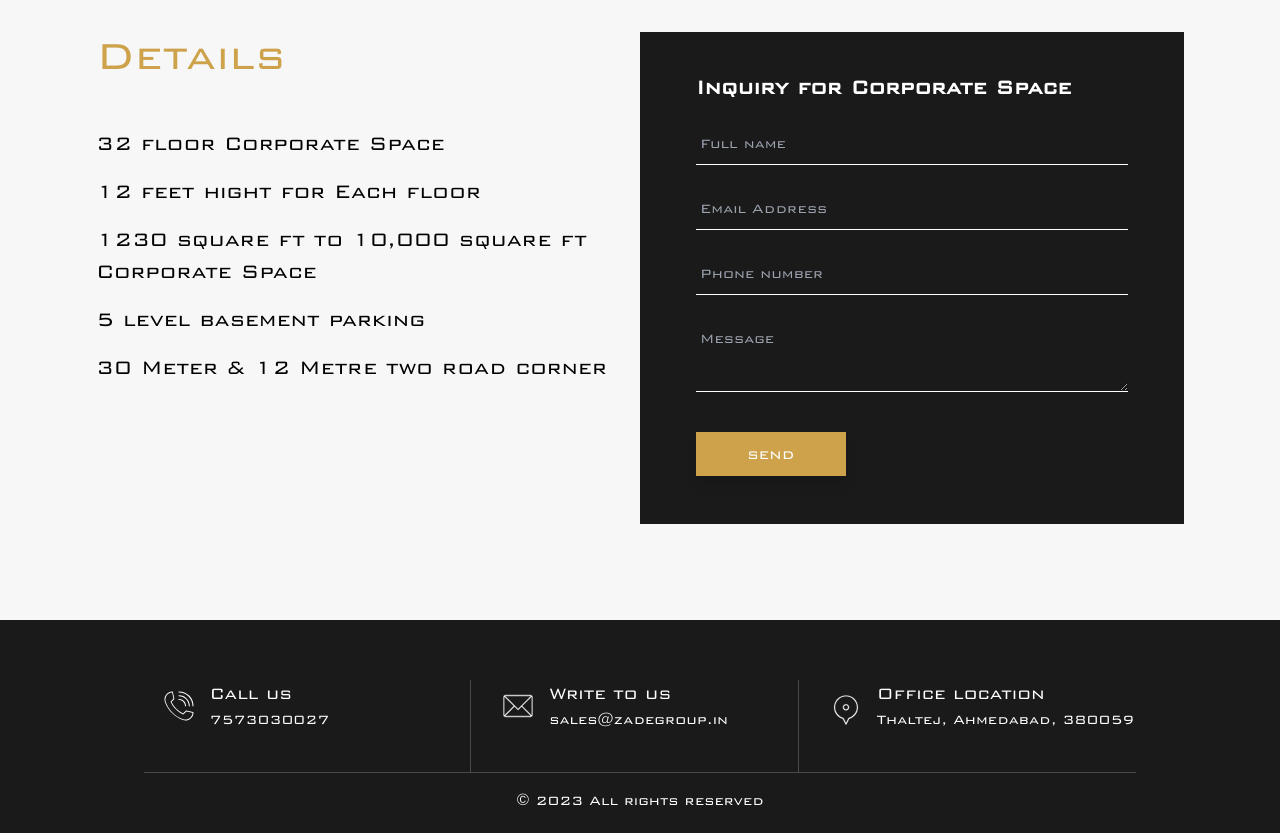
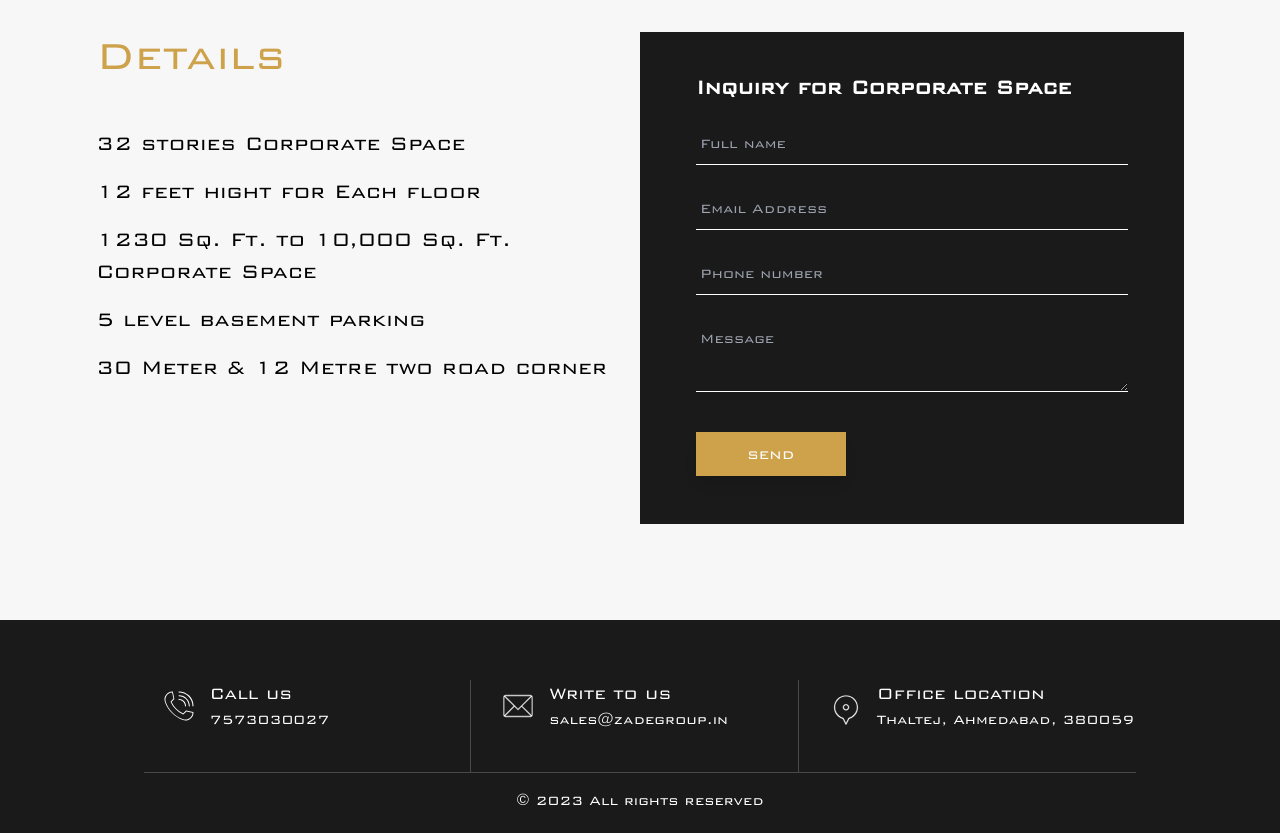
Before and after one commit to vishal-a-savaliya/zade-group, a React (Create React App) app: page /corporate-Space in a window 1280 px wide. Shown: the part 840-1673 px from the top of the page. Built offline with nearby package versions, Linux system fonts and the light colour scheme.

Commit message:
details changes

```diff
--- a/src/views/Home.js
+++ b/src/views/Home.js
@@ -31,9 +31,10 @@ function Home() {
                 {/* <Navbar /> */}
                 <div className="h-full flex flex-col pt-20 items-center text-center text-white">
                     <img src={logo} alt='ZADE GROUP LOGO' className='w-[250px] h-auto' />
-                    <h1 className="text-6xl font-bold text-secondary py-6 mb-2">
+                    <h1 className="text-6xl font-bold text-secondary py-6 mb-4">
                         ZADE GROUP
                     </h1>
+                    <h1 className='mx-10 pb-10 text-4xl text-center font-bold text-secondary'>Presenting Soon</h1>
                     {/* <button className="px-6 py-3 bg-primary font-semibold uppercase tracking-wide">
             Get Started
           </button> */}
--- a/src/views/Z2.js
+++ b/src/views/Z2.js
@@ -178,9 +178,9 @@ function Z2() {
                         <h1 className='text-5xl text-primary'>Details</h1>
 
                         <div className='pt-5 pl-3 md:pl-0 md:pt-10 md:pr-8'>
-                            <li className='li'>32 floor Corporate Space</li>
+                            <li className='li'>32 stories Corporate Space</li>
                             <li className='li'>12 feet hight for Each floor</li>
-                            <li className='li'>1230 square ft to 10,000 square ft Corporate Space</li>
+                            <li className='li'>1230 Sq. Ft. to 10,000 Sq. Ft. Corporate Space</li>
                             <li className='li'>5 level basement parking</li>
                             <li className='li'>30 Meter & 12 Metre two road corner</li>
                         </div>
--- a/src/views/Zluxuria.js
+++ b/src/views/Zluxuria.js
@@ -102,7 +102,8 @@ function Zluxuria() {
     return (
         <div>
 
-            <h1 className='px-10 mt-10 text-5xl text-center font-bold text-primary'>Luxurious living</h1>
+            <h1 className='pt-10 mt-10 text-5xl text-center font-bold text-primary'>Luxurious living</h1>
+            {/* <h1 className='pt-5 pb-10 text-3xl text-center font-bold text-primary'>Presenting Soon</h1> */}
 
             <div className="relative md:hidden px-3 my-8 ">
                 <div className='w-full bg-cover bg-center h-[600px] bg-gray mr-10 '
```
